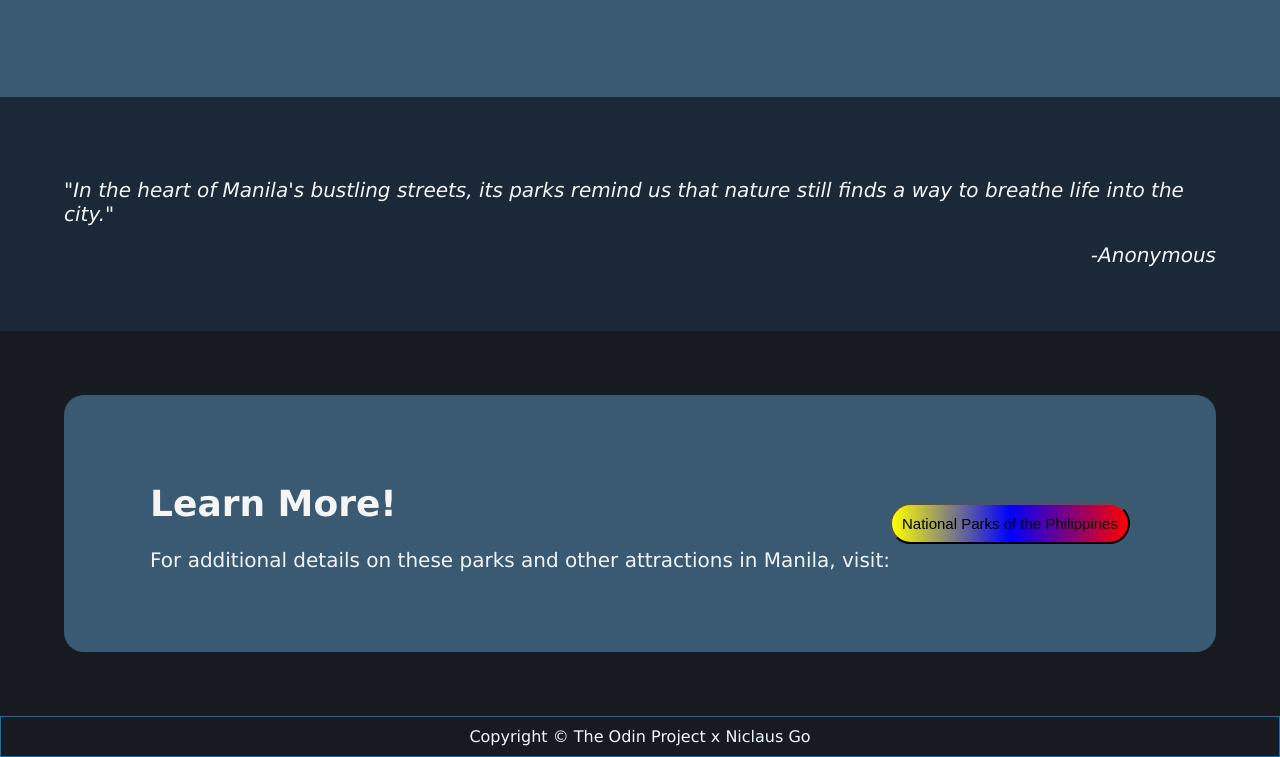
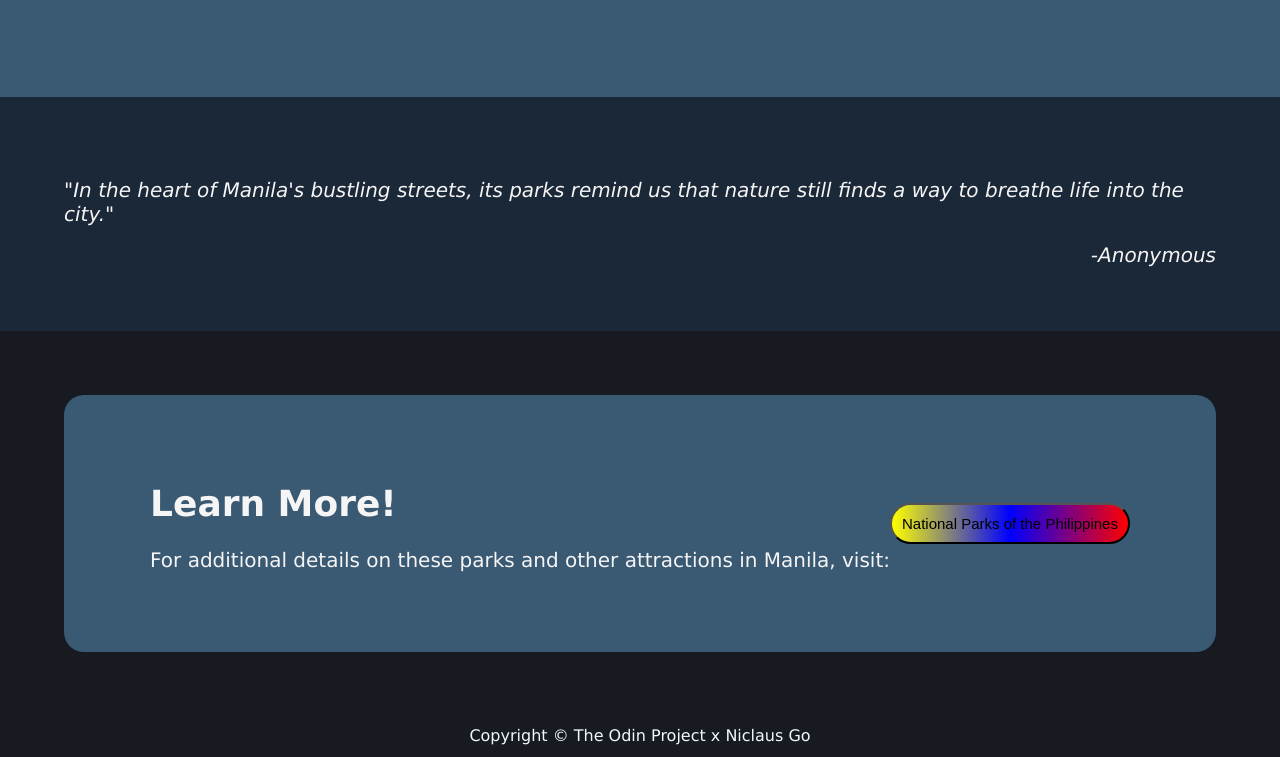
Before and after one commit to Niclaus1/landing-page, a plain HTML site: page index.html in a window 1280 px wide. Shown: the part 1450-2207 px from the top of the page. Drawn offline with Linux system fonts and the light colour scheme.

Commit message:
Format layout fixes

```diff
--- a/style.css
+++ b/style.css
@@ -109,7 +109,6 @@ body{
     display: flex;
     justify-content: center;
     align-items: center;
-    border: 1px solid rgb(14, 113, 179);
     color: aliceblue;
     padding: 10px;
 }
```
